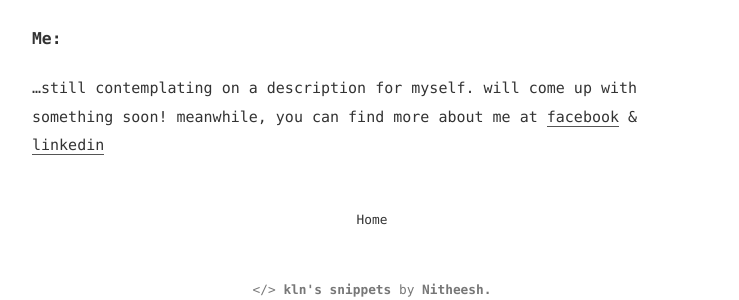
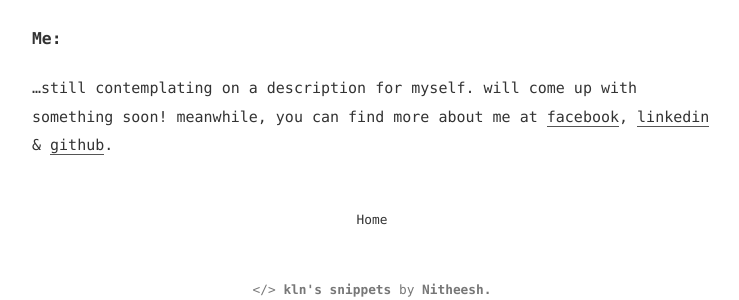
Before and after one commit to nitheeshkl/nitheeshkl.github.io, a Jekyll site: the page built from about.md, in a window 1280 px wide. Shown: the part 391-691 px from the top of the page, without its empty margins (268-1007 px from the left). Built offline with Jekyll 4.4.1, drawn with Linux system fonts in a browser that asks for light colours.

Commit message:
add github link in about me
Signed-off-by: Nitheesh K L <nitheesh.k.l@intel.com>

```diff
--- a/about.md
+++ b/about.md
@@ -11,5 +11,6 @@ The personal space on the web for me and my thoughts.
 ### Me:
 ...still contemplating on a description for myself. will come up with something
 soon! meanwhile, you can find more about me at
-[facebook](https://www.facebook.com/nitheeshkl) &
-[linkedin](https://www.linkedin.com/in/nitheeshkl)
+[facebook](https://www.facebook.com/nitheeshkl),
+[linkedin](https://www.linkedin.com/in/nitheeshkl) &
+[github](http://www.github.com/nitheeshkl).
```
